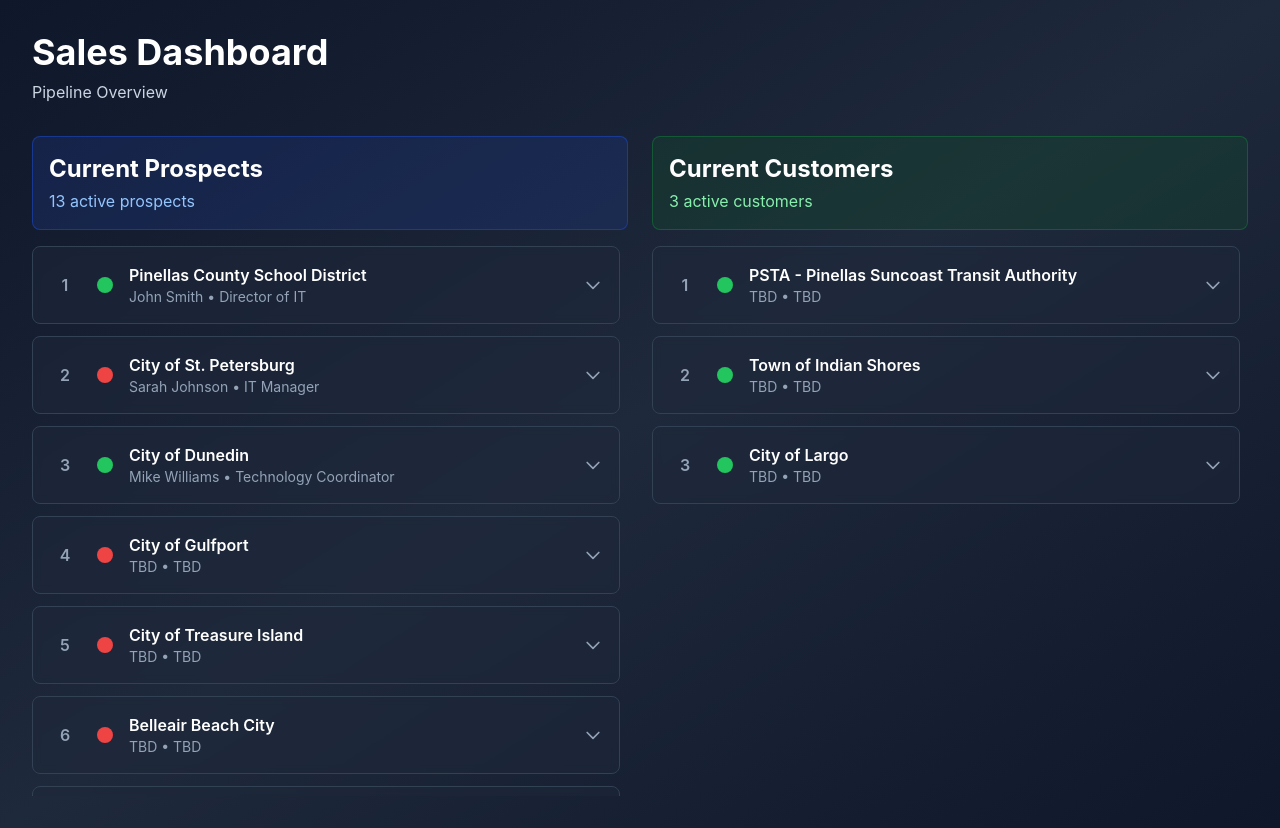
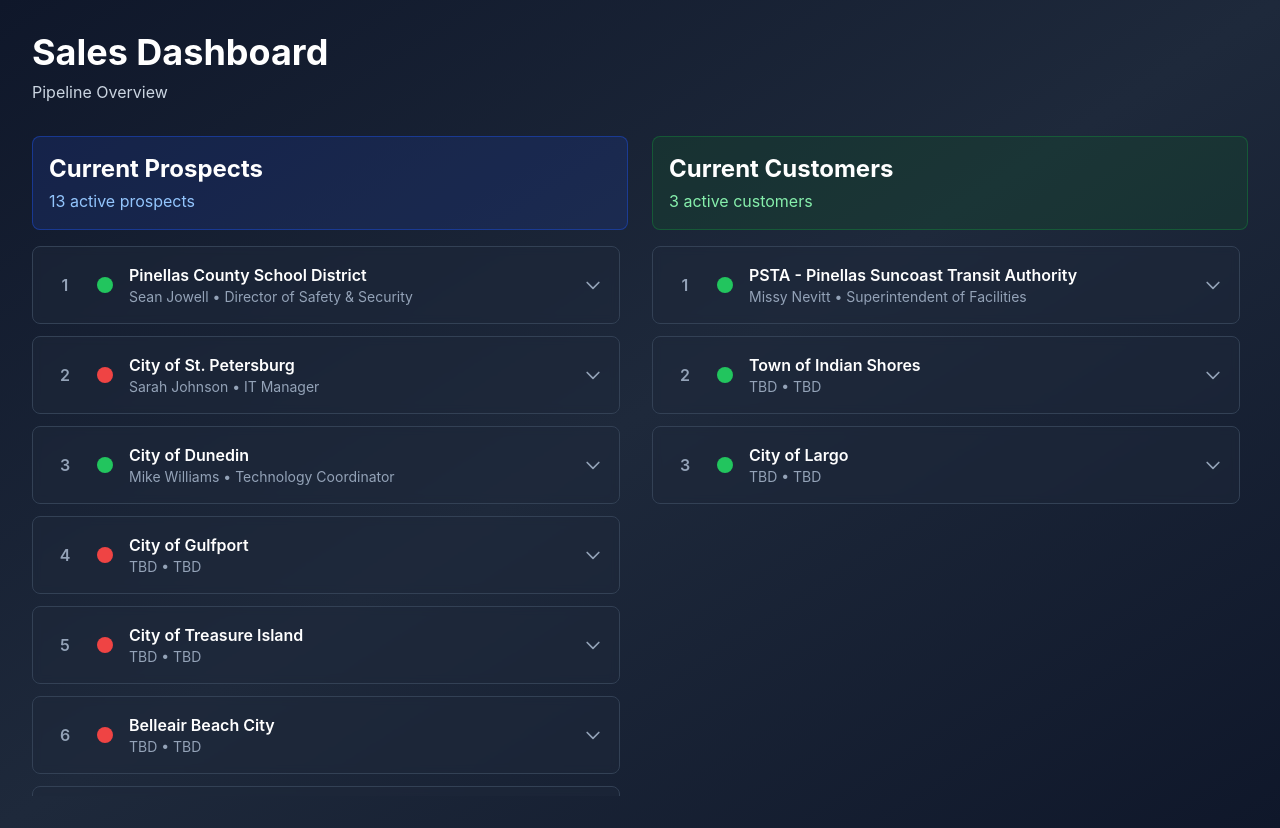
Before and after one commit to tihmeh/sales-prospects, a React (Vite) app: page / in a window 1280 px wide. Built offline with nearby package versions, Linux system fonts and the light colour scheme.

Commit message:
Update App.jsx

```diff
--- a/src/App.jsx
+++ b/src/App.jsx
@@ -5,11 +5,11 @@
     {
       id: 1,
       name: "Pinellas County School District",
-      contact: "John Smith",
-      title: "Director of IT",
-      email: "jsmith@pcsb.org",
+      contact: "Sean Jowell",
+      title: "Director of Safety & Security",
+      email: "jowells@pcsb.org",
       contacted: true,
-      notes: "Interested in Q1 demo. Follow up next week."
+      notes: "Attending Utilities Unite Event in Clearwater."
     },
     {
       id: 2,
@@ -125,10 +125,10 @@
     {
       id: 101,
       name: "PSTA - Pinellas Suncoast Transit Authority",
-      contact: "TBD",
-      title: "TBD",
-      email: "contact@psta.net",
-      startDate: "2024-01-15",
+      contact: "Missy Nevitt",
+      title: "Superintendent of Facilities",
+      email: "mnevitt@psta.org",
+      startDate: "12-20-2024",
       notes: "Current customer"
     },
     {
@@ -144,6 +144,8 @@
       id: 103,
       name: "City of Largo",
       contact: "TBD",
+      title: "TBD",
+      contact2: "TBD",
       title: "TBD",
       email: "contact@largo.com",
       startDate: "2024-03-20",
```
